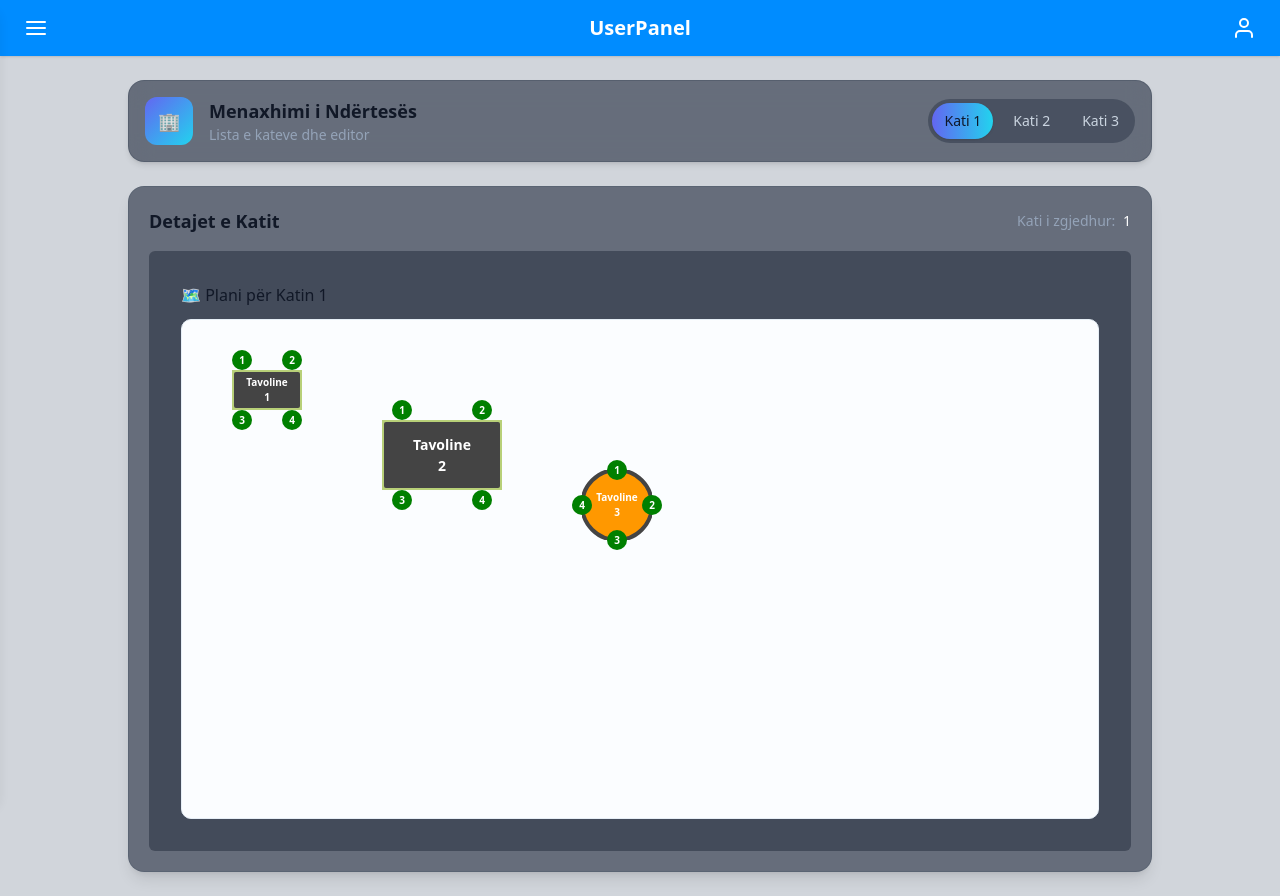
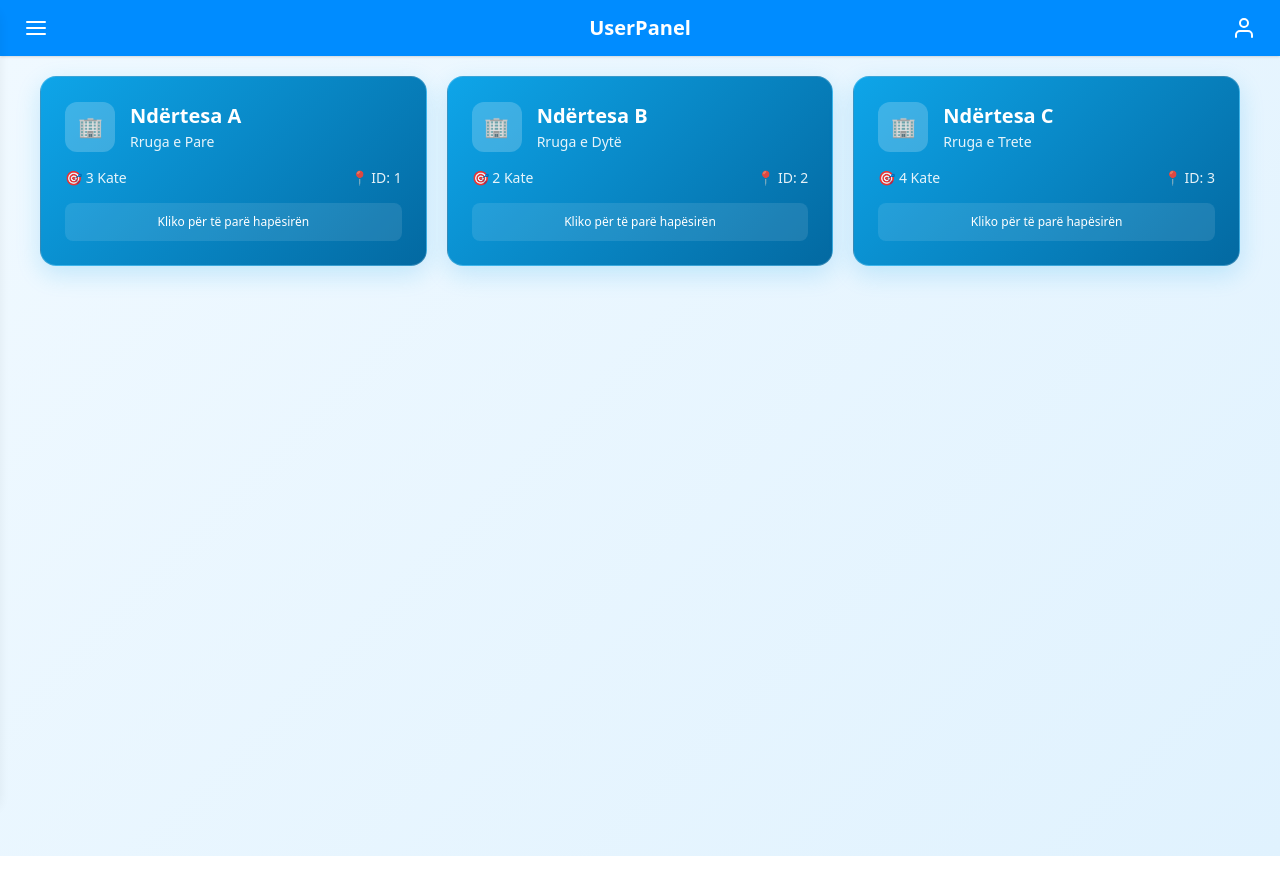
Before and after one commit to Lendrit11/Smart-Space-Manager, a React (Vite) app in the folder front/: page /home in a window 1280 px wide. After the commit the page ends 856 px from the top, so only its background shows below. Built offline with nearby package versions, Linux system fonts and the light colour scheme.

Commit message:
fix: update building and floor display on user side

```diff
--- a/front/src/views/Website/home/index.jsx
+++ b/front/src/views/Website/home/index.jsx
@@ -1,49 +1,122 @@
+// HomePage.jsx
 import React, { useState } from "react";
-import FloorTabs from "../../../components/Website/smartspace/FloorTabs";
-import FloorEditorWrapper from "../../../components/Website/smartspace/FloorEditorWrapper";
+import { useNavigate } from "react-router-dom";
 
-export default function App() {
-  // Vendos 3 kate fiks, jo më pak e jo më shumë
-  const [floors, setFloors] = useState([
-    { id: 1, name: "Kati 1" },
-    { id: 2, name: "Kati 2" },
-    { id: 3, name: "Kati 3" },
+export default function HomePage() {
+  const navigate = useNavigate();
+  const [buildings, setBuildings] = useState([
+    { id: 1, name: "Ndërtesa A", address: "Rruga e Pare", floors: 3 },
+    { id: 2, name: "Ndërtesa B", address: "Rruga e Dytë", floors: 2 },
+    { id: 3, name: "Ndërtesa C", address: "Rruga e Trete", floors: 4 },
   ]);
 
-  // Selektimi i katit të parë automatikisht
-  const [selectedFloor, setSelectedFloor] = useState(1);
-
-  // Heq funksionet për shtim dhe riemërim
-  // Nëse don me i hequr butonat edhe nga FloorTabs,
-  // përdor versionin e FloorTabs që të kam dhënë pa onAdd dhe onRename
+  const handleManageSpace = (buildingId) => {
+    navigate('/kati');
+  };
 
   return (
-    <div className="min-h-screen bg-gray-300 p-6">
-      <div className="max-w-5xl mx-auto space-y-6">
-        <header className="flex items-center justify-between bg-slate-800/60 backdrop-blur-md rounded-2xl p-4 shadow-md border border-slate-700/30">
-          <div className="flex items-center gap-4">
-            <div className="w-12 h-12 rounded-xl bg-gradient-to-br from-indigo-500 to-cyan-400 flex items-center justify-center text-lg">
+    <div style={{
+      minHeight: "100vh",
+      padding: "20px",
+      backgroundColor: "#f8fafc",
+      background: "linear-gradient(135deg, #f0f9ff 0%, #e0f2fe 100%)",
+    }}>
+      <div style={{
+        maxWidth: "1200px",
+        margin: "0 auto",
+      }}>
+        {/* HEADER */}
+
+        {/* LISTA E NDËRTESAVE */}
+        <div style={{
+          display: "grid",
+          gridTemplateColumns: "repeat(auto-fill, minmax(350px, 1fr))",
+          gap: "20px",
+        }}>
+          {buildings.map((building) => (
+            <div
+              key={building.id}
+              onClick={() => handleManageSpace(building.id)}
+              style={{
+                background: "linear-gradient(135deg, #0ea5e9 0%, #0369a1 100%)",
+                borderRadius: "16px",
+                padding: "24px",
+                color: "white",
+                cursor: "pointer",
+                border: "1px solid rgba(255,255,255,0.2)",
+                boxShadow: "0 8px 25px rgba(14, 165, 233, 0.2)",
+                transition: "all 0.3s ease",
+                backdropFilter: "blur(10px)",
+              }}
+              onMouseEnter={(e) => {
+                e.target.style.transform = "translateY(-5px)";
+                e.target.style.boxShadow = "0 15px 35px rgba(14, 165, 233, 0.4)";
+              }}
+              onMouseLeave={(e) => {
+                e.target.style.transform = "translateY(0)";
+                e.target.style.boxShadow = "0 8px 25px rgba(14, 165, 233, 0.2)";
+              }}
+            >
+              <div style={{
+                display: "flex",
+                alignItems: "center",
+                gap: "15px",
+                marginBottom: "15px"
+              }}>
+                <div style={{
+                  width: "50px",
+                  height: "50px",
+                  borderRadius: "12px",
+                  background: "rgba(255,255,255,0.2)",
+                  display: "flex",
+                  alignItems: "center",
+                  justifyContent: "center",
+                  fontSize: "20px",
+                }}>
                   🏢
                 </div>
                 <div>
-              <h1 className="text-lg font-semibold">Menaxhimi i Ndërtesës</h1>
-              <p className="text-sm text-slate-400">Lista e kateve dhe editor</p>
+                  <h3 style={{
+                    margin: 0,
+                    fontSize: "20px",
+                    fontWeight: "700"
+                  }}>
+                    {building.name}
+                  </h3>
+                  <p style={{
+                    margin: 0,
+                    fontSize: "14px",
+                    opacity: 0.9
+                  }}>
+                    {building.address}
+                  </p>
                 </div>
               </div>
 
-          <FloorTabs
-            floors={floors}
-            selected={selectedFloor}
-            onSelect={setSelectedFloor}
-            // Hiq onAdd dhe onRename nëse nuk dëshiron shtim/ndryshim
-          />
-        </header>
+              <div style={{
+                display: "flex",
+                justifyContent: "space-between",
+                alignItems: "center",
+                fontSize: "14px",
+                opacity: 0.9
+              }}>
+                <span>🎯 {building.floors} Kate</span>
+                <span>📍 ID: {building.id}</span>
+              </div>
 
-        <main>
-          <div className="bg-slate-800/60 rounded-2xl p-5 shadow-lg border border-slate-700/20 min-h-[420px]">
-            <FloorEditorWrapper key={selectedFloor} floorId={selectedFloor} />
+              <div style={{
+                marginTop: "15px",
+                padding: "10px",
+                background: "rgba(255,255,255,0.1)",
+                borderRadius: "8px",
+                fontSize: "12px",
+                textAlign: "center"
+              }}>
+                Kliko për të parë hapësirën
               </div>
-        </main>
+            </div>
+          ))}
+        </div>
       </div>
     </div>
   );
--- /dev/null
+++ b/front/src/views/Website/kati/index.jsx
@@ -0,0 +1,50 @@
+import React, { useState } from "react";
+import FloorTabs from "../../../components/Website/smartspace/FloorTabs";
+import FloorEditorWrapper from "../../../components/Website/smartspace/FloorEditorWrapper";
+
+export default function App() {
+  // Vendos 3 kate fiks, jo më pak e jo më shumë
+  const [floors, setFloors] = useState([
+    { id: 1, name: "Kati 1" },
+    { id: 2, name: "Kati 2" },
+    { id: 3, name: "Kati 3" },
+  ]);
+
+  // Selektimi i katit të parë automatikisht
+  const [selectedFloor, setSelectedFloor] = useState(1);
+
+  // Heq funksionet për shtim dhe riemërim
+  // Nëse don me i hequr butonat edhe nga FloorTabs,
+  // përdor versionin e FloorTabs që të kam dhënë pa onAdd dhe onRename
+
+  return (
+    <div className="min-h-screen bg-gray-300 p-6">
+      <div className="max-w-5xl mx-auto space-y-6">
+        <header className="flex items-center justify-between bg-slate-800/60 backdrop-blur-md rounded-2xl p-4 shadow-md border border-slate-700/30">
+          <div className="flex items-center gap-4">
+            <div className="w-12 h-12 rounded-xl bg-gradient-to-br from-indigo-500 to-cyan-400 flex items-center justify-center text-lg">
+              🏢
+            </div>
+            <div>
+              <h1 className="text-lg font-semibold">Menaxhimi i Ndërtesës</h1>
+              <p className="text-sm text-slate-400">Lista e kateve dhe editor</p>
+            </div>
+          </div>
+
+          <FloorTabs
+            floors={floors}
+            selected={selectedFloor}
+            onSelect={setSelectedFloor}
+            // Hiq onAdd dhe onRename nëse nuk dëshiron shtim/ndryshim
+          />
+        </header>
+
+        <main>
+          <div className="bg-slate-800/60 rounded-2xl p-5 shadow-lg border border-slate-700/20 min-h-[420px]">
+            <FloorEditorWrapper key={selectedFloor} floorId={selectedFloor} />
+          </div>
+        </main>
+      </div>
+    </div>
+  );
+}
```
Lines whose indentation alone changed are shown as unchanged.
